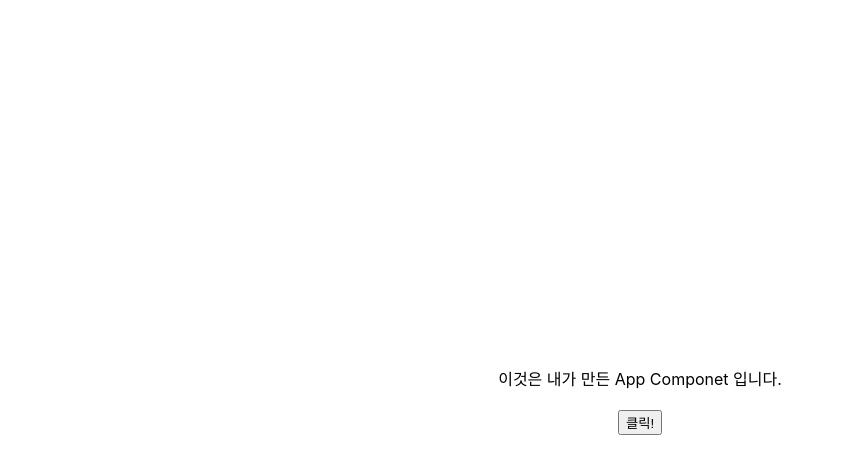
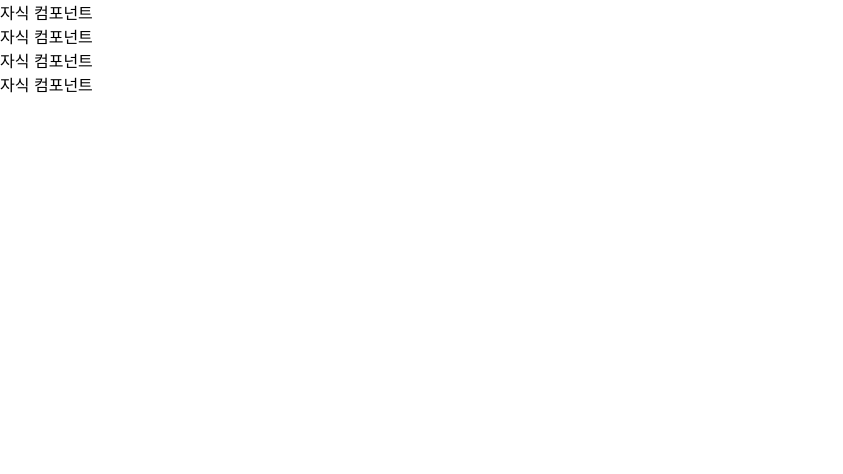
Before and after one commit to marinred/react_js_study, a React (Create React App) app in the folder react_study/week-1/: page / in a window 1280 px wide. Shown: the top 474 px of the page, without its empty margins (0-843 px from the left). Built offline with nearby package versions, Linux system fonts and the light colour scheme.

Commit message:
Feat: Component

```diff
--- a/react_study/week-1/src/App.js
+++ b/react_study/week-1/src/App.js
@@ -1,31 +1,21 @@
 import React from "react";
+
+// 자식 컴포넌트
+function Child() {
+  return <div>자식 컴포넌트</div>;
+}
+
 function App() {
-  // <---- 자바스크립트 영역 ---->
-  function onClickButtonHandler() {
-    alert("클릭");
-  }
-  // 또는
-  const onClickButtonHandler2 = () => {
-    alert("클릭");
-  };
-
+  // 부모 컴포넌트 (2개 이상 할 때)
   return (
-    /* <---- HTML/JSX 영역  ---->*/
-    <div
-      style={{
-        height: "100vh",
-        display: " flex",
-        flexDirection: "column",
-        justifyContent: "center",
-        alignItems: "center",
-      }}
-    >
-      {/* 이곳에 퀴즈를 위한 html 코드를 작성해 주세요 */}
-      <span>이것은 내가 만든 App Componet 입니다.</span>
-      <br></br>
-      <button onClick={onClickButtonHandler}>클릭!</button>
-    </div>
+    <>
+      <Child />
+      <Child />
+      <Child />
+      <Child />
+    </>
   );
 }
+// 2개 이상일 떄는  () 안에 넣기
 
 export default App;
```
